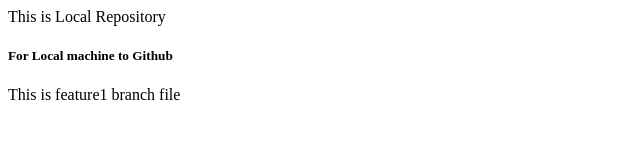
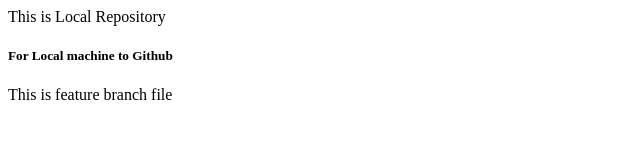
Before and after one commit to HemangFasra/LocalRepo, a plain HTML site: page index.html in a window 1280 px wide. Shown: the full height of the page, 0-640 px from the left. Drawn offline with Linux system fonts and the light colour scheme.

Commit message:
Add new branch

```diff
--- a/index.html
+++ b/index.html
@@ -1,3 +1,3 @@
 <p>This is Local Repository</p>
 <h5>For Local machine to Github</h5>
-<p>This is feature1 branch file</p>
+<p>This is feature branch file</p>
```
